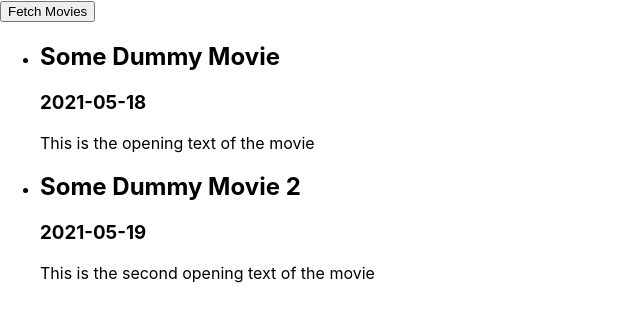
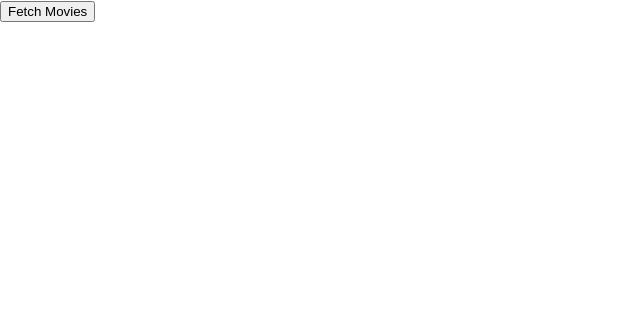
Before and after one commit to Alicino88/GET-POST-with-React, a React (Create React App) app: page / in a window 1280 px wide. Shown: the top 322 px of the page, without its empty margins (0-640 px from the left). Built offline with nearby package versions, Linux system fonts and the light colour scheme.

Commit message:
Added fetch method

```diff
--- a/src/App.js
+++ b/src/App.js
@@ -1,29 +1,35 @@
 import MoviesList from "./Components/MovieList";
 import "./App.css";
+import { useState } from "react";
 
 function App() {
-  const dummyMovies = [
-    {
-      id: 1,
-      title: "Some Dummy Movie",
-      openingText: "This is the opening text of the movie",
-      releaseDate: "2021-05-18",
-    },
-    {
-      id: 2,
-      title: "Some Dummy Movie 2",
-      openingText: "This is the second opening text of the movie",
-      releaseDate: "2021-05-19",
-    },
-  ];
+  const [movies, setMovies] = useState([]);
+
+  function fetchMovies() {
+    fetch("https://swapi.dev/api/films")
+      .then((response) => {
+        return response.json();
+      })
+      .then((data) => {
+        const transformedMovies = data.results.map((movieData) => {
+          return {
+            id: movieData.episode_id,
+            title: movieData.title,
+            openingText: movieData.opening_crawl,
+            releaseDate: movieData.release_data,
+          };
+        });
+        setMovies(transformedMovies);
+      });
+  }
 
   return (
     <>
       <section>
-        <button>Fetch Movies</button>
+        <button onClick={fetchMovies}>Fetch Movies</button>
       </section>
       <section>
-        <MoviesList movies={dummyMovies} />
+        <MoviesList movies={movies} />
       </section>
     </>
   );
```
